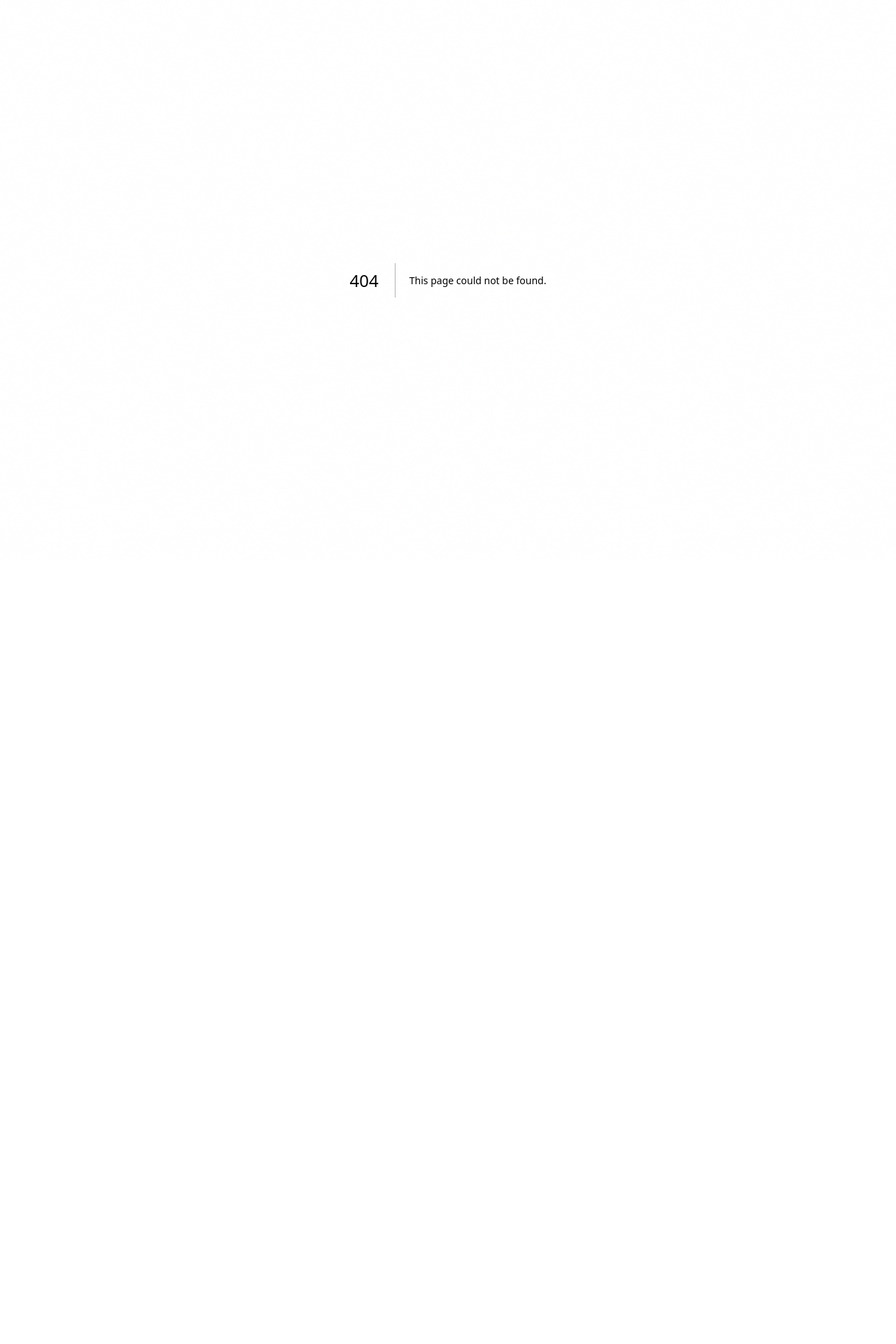
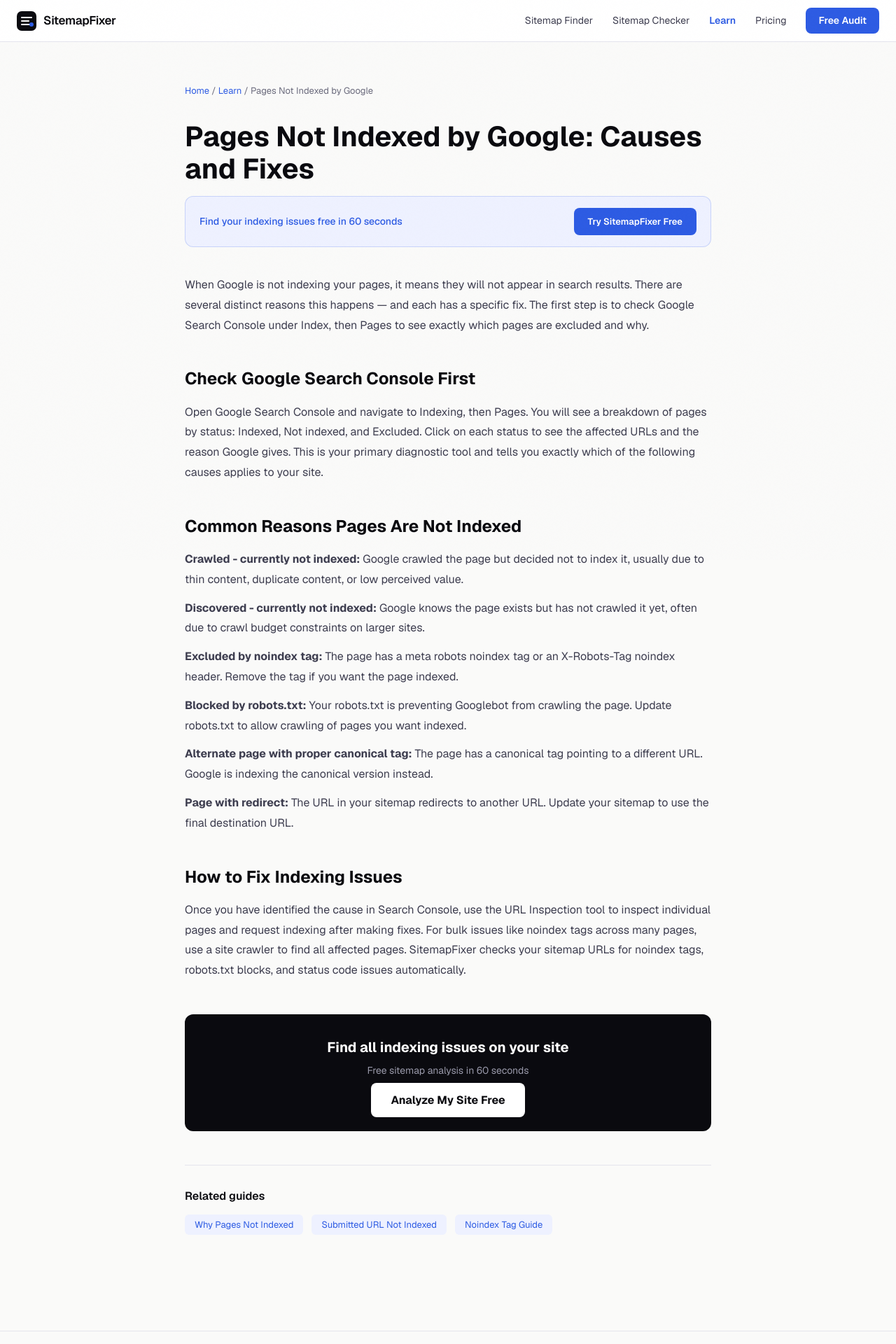
Before and after one commit to Watermelon-Coctail-Bar/sitemap-fixer, a Next.js app: page /learn/pages-not-indexed-google in a window 1280 px wide. Before the commit this address had no page. Shown: the top 1920 px of the page at 70% size. Before the commit the page ends 800 px from the top, so only its background shows below. Built offline with nearby package versions, Linux system fonts and the light colour scheme.

Commit message:
Create page.tsx

```diff
--- /dev/null
+++ b/src/app/learn/pages-not-indexed-google/page.tsx
@@ -0,0 +1,49 @@
+import type { Metadata } from 'next';
+export const metadata: Metadata = {
+  title: 'Pages Not Indexed by Google: Causes and Fixes | SitemapFixer',
+  description: "Why Google is not indexing your pages and how to fix each cause — robots.txt blocks, noindex tags, crawl budget issues, and more.",
+  alternates: { canonical: 'https://sitemapfixer.com/learn/pages-not-indexed-google' },
+};
+export default function Page() {
+  return (
+    <div style={{ maxWidth: 800, margin: '0 auto', padding: '60px 24px' }}>
+      <nav style={{ fontSize: 13, color: '#6b6b7d', marginBottom: 32 }}>
+        <a href="/" style={{ color: '#2d5be3', textDecoration: 'none' }}>Home</a>{' / '}
+        <a href="/learn" style={{ color: '#2d5be3', textDecoration: 'none' }}>Learn</a>{' / '}
+        <span>Pages Not Indexed by Google</span>
+      </nav>
+      <h1 style={{ fontSize: 40, fontWeight: 700, color: '#0a0a0f', marginBottom: 16, lineHeight: 1.15 }}>Pages Not Indexed by Google: Causes and Fixes</h1>
+      <div style={{ background: '#eef1ff', border: '1px solid rgba(45,91,227,0.2)', borderRadius: 12, padding: '16px 20px', marginBottom: 40, display: 'flex', alignItems: 'center', justifyContent: 'space-between', gap: 16 }}>
+        <span style={{ fontSize: 14, color: '#2d5be3', fontWeight: 500 }}>Find your indexing issues free in 60 seconds</span>
+        <a href="/" style={{ background: '#2d5be3', color: 'white', padding: '10px 20px', borderRadius: 8, textDecoration: 'none', fontWeight: 600, fontSize: 13 }}>Try SitemapFixer Free</a>
+      </div>
+      <div style={{ fontSize: 16, color: '#3d3d4f', lineHeight: 1.8 }}>
+        <p style={{ marginBottom: 20 }}>When Google is not indexing your pages, it means they will not appear in search results. There are several distinct reasons this happens — and each has a specific fix. The first step is to check Google Search Console under Index, then Pages to see exactly which pages are excluded and why.</p>
+        <h2 style={{ fontSize: 24, fontWeight: 700, color: '#0a0a0f', marginTop: 40, marginBottom: 12 }}>Check Google Search Console First</h2>
+        <p style={{ marginBottom: 20 }}>Open Google Search Console and navigate to Indexing, then Pages. You will see a breakdown of pages by status: Indexed, Not indexed, and Excluded. Click on each status to see the affected URLs and the reason Google gives. This is your primary diagnostic tool and tells you exactly which of the following causes applies to your site.</p>
+        <h2 style={{ fontSize: 24, fontWeight: 700, color: '#0a0a0f', marginTop: 40, marginBottom: 12 }}>Common Reasons Pages Are Not Indexed</h2>
+        <p style={{ marginBottom: 12 }}><strong>Crawled - currently not indexed:</strong> Google crawled the page but decided not to index it, usually due to thin content, duplicate content, or low perceived value.</p>
+        <p style={{ marginBottom: 12 }}><strong>Discovered - currently not indexed:</strong> Google knows the page exists but has not crawled it yet, often due to crawl budget constraints on larger sites.</p>
+        <p style={{ marginBottom: 12 }}><strong>Excluded by noindex tag:</strong> The page has a meta robots noindex tag or an X-Robots-Tag noindex header. Remove the tag if you want the page indexed.</p>
+        <p style={{ marginBottom: 12 }}><strong>Blocked by robots.txt:</strong> Your robots.txt is preventing Googlebot from crawling the page. Update robots.txt to allow crawling of pages you want indexed.</p>
+        <p style={{ marginBottom: 12 }}><strong>Alternate page with proper canonical tag:</strong> The page has a canonical tag pointing to a different URL. Google is indexing the canonical version instead.</p>
+        <p style={{ marginBottom: 20 }}><strong>Page with redirect:</strong> The URL in your sitemap redirects to another URL. Update your sitemap to use the final destination URL.</p>
+        <h2 style={{ fontSize: 24, fontWeight: 700, color: '#0a0a0f', marginTop: 40, marginBottom: 12 }}>How to Fix Indexing Issues</h2>
+        <p style={{ marginBottom: 20 }}>Once you have identified the cause in Search Console, use the URL Inspection tool to inspect individual pages and request indexing after making fixes. For bulk issues like noindex tags across many pages, use a site crawler to find all affected pages. SitemapFixer checks your sitemap URLs for noindex tags, robots.txt blocks, and status code issues automatically.</p>
+      </div>
+      <div style={{ background: '#0a0a0f', borderRadius: 12, padding: '32px', textAlign: 'center', marginTop: 48 }}>
+        <div style={{ fontSize: 20, fontWeight: 700, color: 'white', marginBottom: 8 }}>Find all indexing issues on your site</div>
+        <div style={{ color: '#9999aa', marginBottom: 20, fontSize: 14 }}>Free sitemap analysis in 60 seconds</div>
+        <a href="/" style={{ background: 'white', color: '#0a0a0f', padding: '14px 28px', borderRadius: 8, textDecoration: 'none', fontWeight: 700 }}>Analyze My Site Free</a>
+      </div>
+      <div style={{ marginTop: 48, borderTop: '1px solid #e4e4ed', paddingTop: 32 }}>
+        <div style={{ fontWeight: 600, color: '#0a0a0f', marginBottom: 16 }}>Related guides</div>
+        <ul style={{ listStyle: 'none', padding: 0, display: 'flex', gap: 12, flexWrap: 'wrap' }}>
+          <li><a href="/learn/why-pages-not-indexed" style={{ color: '#2d5be3', textDecoration: 'none', background: '#eef1ff', padding: '6px 14px', borderRadius: 6, fontSize: 13 }}>Why Pages Not Indexed</a></li>
+          <li><a href="/learn/submitted-url-not-indexed" style={{ color: '#2d5be3', textDecoration: 'none', background: '#eef1ff', padding: '6px 14px', borderRadius: 6, fontSize: 13 }}>Submitted URL Not Indexed</a></li>
+          <li><a href="/learn/noindex-tag" style={{ color: '#2d5be3', textDecoration: 'none', background: '#eef1ff', padding: '6px 14px', borderRadius: 6, fontSize: 13 }}>Noindex Tag Guide</a></li>
+        </ul>
+      </div>
+    </div>
+  );
+}
```
